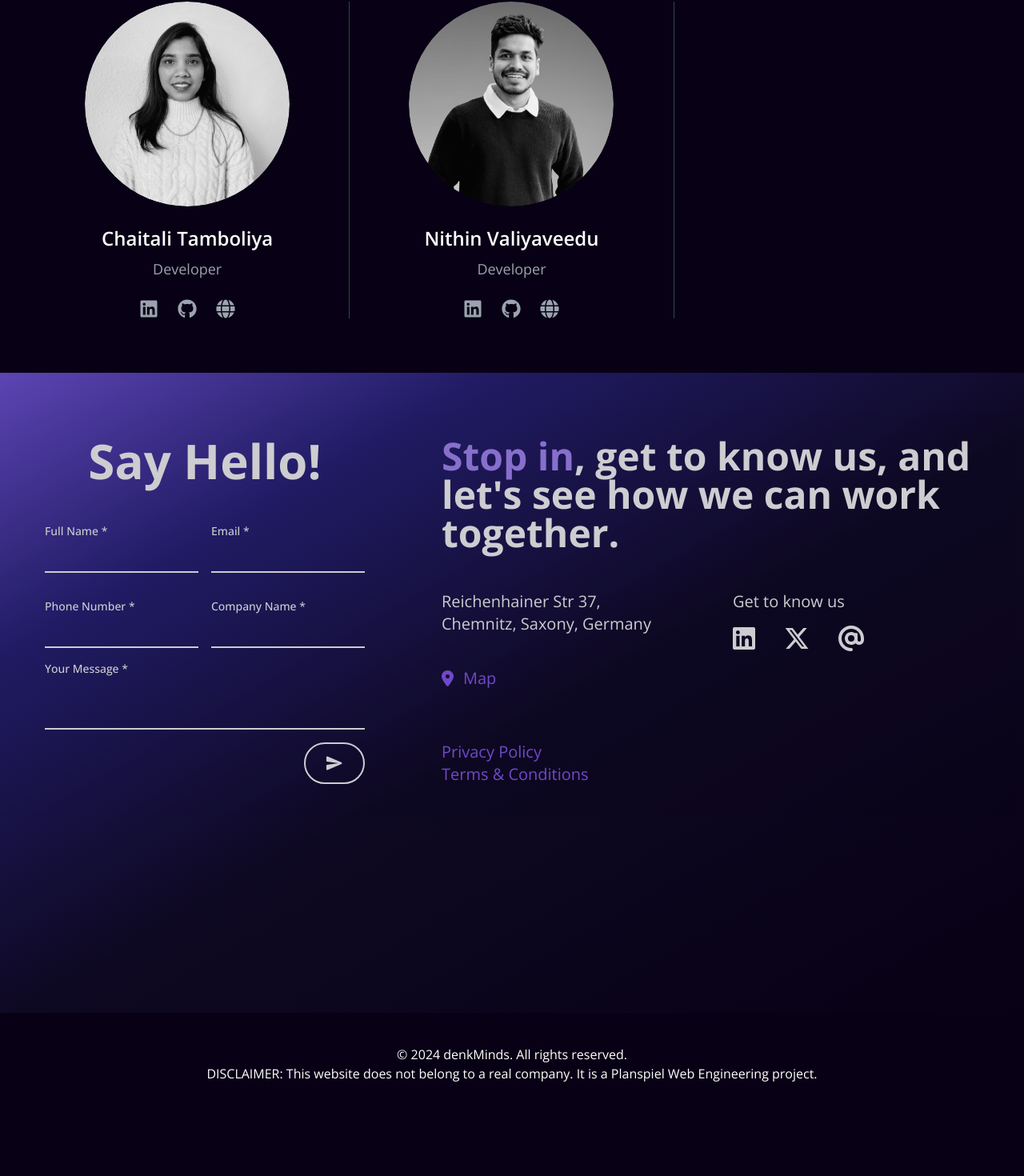
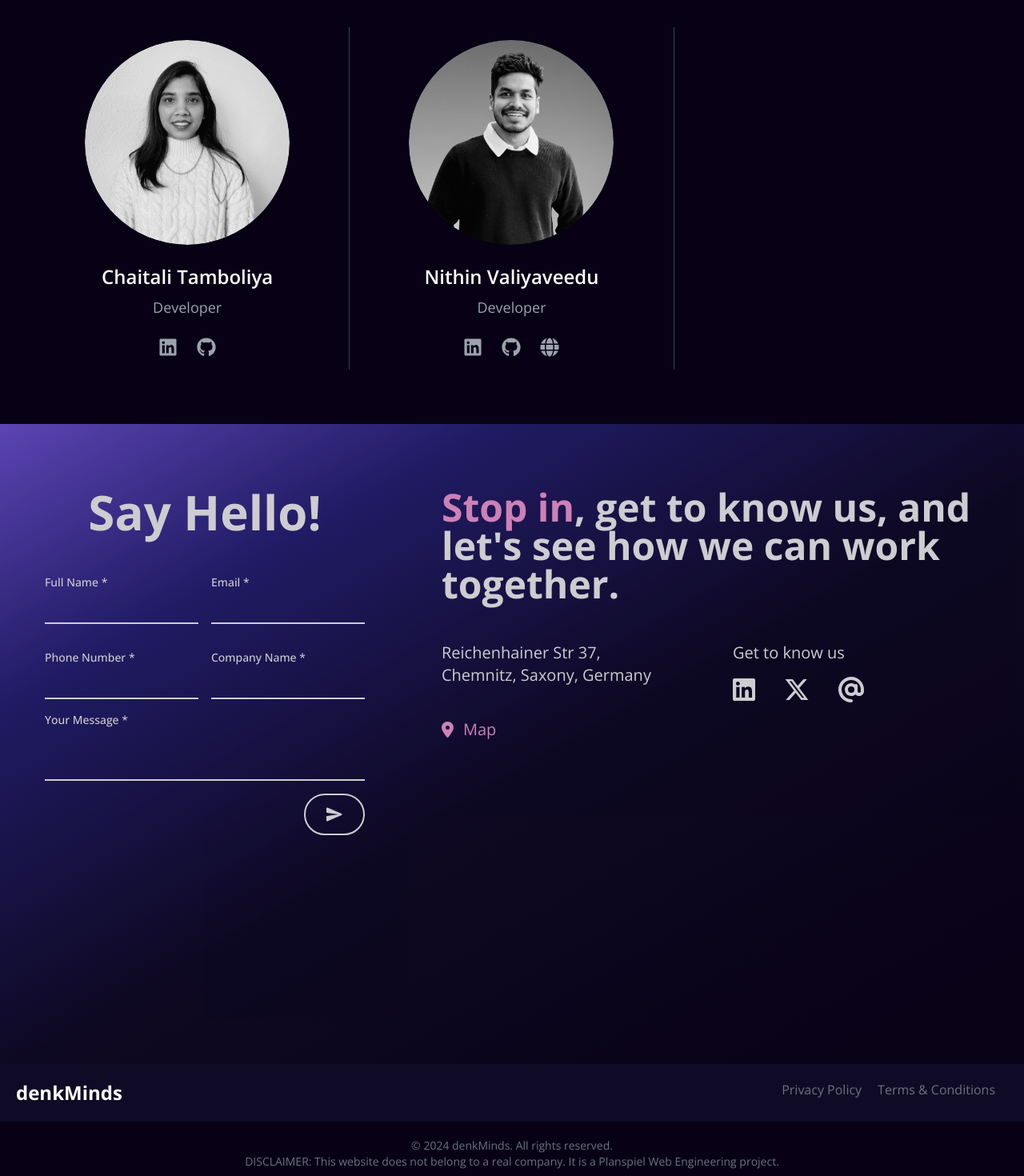
Before and after one commit to Uyadav207/denkMinds, a Next.js app: page / in a window 1280 px wide. Shown: the part 1774-3244 px from the top of the page at 80% size. Before the commit the page ends 3168 px from the top, so only its background shows below. Built offline with nearby package versions, Linux system fonts and the light colour scheme.

Commit message:
Added color to "stop in" and icons. Disabled footer links.

```diff
--- a/src/app/components/ContactForm.tsx
+++ b/src/app/components/ContactForm.tsx
@@ -11,7 +11,7 @@ const ContactForm = () => {
       id="contactform"
       className="flex flex-col md:flex-row min-h-screen bg-background-home opacity-80"
     >
-      <div className="w-full md:w-2/5 text-white flex flex-col pt-20 transition-opacity duration-300 p-10">
+      <div className="w-full md:w-2/5 text-white flex flex-col pt-20 transition-opacity duration-300 p-10 ">
         <h2 className="text-6xl font-bold text-white text-center mb-8">
           Say Hello!
         </h2>
@@ -21,7 +21,7 @@ const ContactForm = () => {
       </div>
       <div className="w-full md:w-3/5 text-white flex flex-col pt-20 transition-opacity duration-300 p-10">
         <h2 className="text-5xl font-bold text-white mb-4">
-          <span className="text-violet-400">Stop in</span>, get to know us, and let's see how we can work together.
+          <span className="text-[#FFA1DF]">Stop in</span>, get to know us, and let's see how we can work together.
           {/* Stop by our <span className="text-violet-400">studio</span> and share
           your thoughts on your project. */}
         </h2>
@@ -32,7 +32,7 @@ const ContactForm = () => {
               <p className="text-xl">Reichenhainer Str 37,</p>
               <p className="text-xl">Chemnitz, Saxony, Germany</p>
               <p className="pt-10 text-xl">
-                <Link href="https://maps.app.goo.gl/UappjGQQoEHy8CZw6" className="underline-onhover text-violet-500 hover:text-white" target="_blank" rel="noopener noreferrer" title="Open in Google Maps">
+                <Link href="https://maps.app.goo.gl/UappjGQQoEHy8CZw6" className="underline-onhover text-[#FFA1DF] hover:text-white" target="_blank" rel="noopener noreferrer" title="Open in Google Maps">
                   <FontAwesomeIcon icon={['fas', 'location-dot']} size="1x" />
                   <span className="hover-color-text underline-white pl-3">Map</span>
                 </Link>
@@ -48,13 +48,13 @@ const ContactForm = () => {
             <div className="flex flex-col">
               <p className="text-xl pb-4">Get to know us</p>
               <div className='flex mt-4 md:mt-0 gap-9'>
-                <Link href="https://www.linkedin.com/in/denkminds/" className='hover:text-violet-500' target="_blank" rel="noopener noreferrer" title="Follow us on LinkedIn">
+                <Link href="https://www.linkedin.com/in/denkminds/" className='hover:text-[#FFA1DF]' target="_blank" rel="noopener noreferrer" title="Follow us on LinkedIn">
                   <FontAwesomeIcon icon={faLinkedin} size="2x" />
                 </Link>
-                <Link href="https://x.com/denkminds" className='hover:text-violet-500' target="_blank" rel="noopener noreferrer" title="Follow us on Twitter">
+                <Link href="https://x.com/denkminds" className='hover:text-[#FFA1DF]' target="_blank" rel="noopener noreferrer" title="Follow us on Twitter">
                   <FontAwesomeIcon icon={faXTwitter} size="2x" />
                 </Link>
-                <Link href="mailto:denkminds@gmail.com" className='hover:text-violet-500' target="_blank" rel="noopener noreferrer" title="Send us an email">
+                <Link href="mailto:denkminds@gmail.com" className='hover:text-[#FFA1DF]' target="_blank" rel="noopener noreferrer" title="Send us an email">
                   <FontAwesomeIcon icon={faAt} size="2x" />
                 </Link>
               </div>
@@ -63,24 +63,6 @@ const ContactForm = () => {
           </div>
 
         </div>
-
-        <div className="flex flex-col xl:flex-row gap-10 py-8">
-
-        <div className="flex mt-4 md:mt-0">
-            <div className="flex flex-col">
-
-              <Link href="/privacy" className="underline-onhover text-violet-500 hover:text-white">
-                <span className="text-xl hover-color-text underline-white">Privacy Policy</span>
-              </Link>
-
-              <Link href="/privacy" className="underline-onhover text-violet-500 hover:text-white">
-                <span className="text-xl hover-color-text underline-white">Terms & Conditions</span>
-              </Link>
-            </div>
-          </div>
-
-
-        </div>
       </div>
     </section>
   )
--- a/src/app/components/Footer.tsx
+++ b/src/app/components/Footer.tsx
@@ -1,12 +1,26 @@
+import Link from 'next/link';
 import React from 'react';
 
 const Footer = () => {
   return (
-<section className="flex flex-col md:flex-row justify-center">
-      <div className="w-full text-white flex flex-col p-10 pb-30 text-center">
+    <section className="flex flex-col justify-center">
+      <div className="w-full text-white flex flex-col md:flex-row p-5 gap-6 justify-between bg-[#0f0a25;]">
+        <div className="flex items-center space-x-2 md:flex">
+          <p className="text-white font-bold text-2xl">denkMinds</p>
+        </div>
+        <div className="flex flex-col items-start md:flex-row gap-5 pr-4">
+          <button disabled className="underline-onhover text-gray-500 hover:text-white cursor-not-allowed inline-flex">
+            <span className="hover-color-text underline-white">Privacy Policy</span>
+          </button>
+          <button className="underline-onhover text-gray-500 hover:text-white cursor-not-allowed inline-flex">
+            <span className="hover-color-text underline-white">Terms & Conditions</span>
+          </button>
+        </div>
+      </div>
+      <div className="w-full text-gray-500 flex flex-col p-5 text-center">
         <div className="flex flex-col justify-center">
-        <p>&copy; {new Date().getFullYear()} denkMinds. All rights reserved.</p>
-        <p>DISCLAIMER: This website does not belong to a real company. It is a Planspiel Web Engineering project.</p>
+          <p className="text-sm">&copy; {new Date().getFullYear()} denkMinds. All rights reserved.</p>
+          <p className="text-sm">DISCLAIMER: This website does not belong to a real company. It is a Planspiel Web Engineering project.</p>
         </div>
       </div>
     </section>
--- a/src/app/components/cards/TeamCard.tsx
+++ b/src/app/components/cards/TeamCard.tsx
@@ -19,7 +19,7 @@ const TeamCard: React.FC<TeamCardProps> = ({
   githubUrl,
   portfolioUrl,
 }) => (
-  <div className="group flex flex-col w-full overflow-hidden mb-9 mx-auto border-1 md:border-r border-gray-700 border-t-0 border-b-0 bg-transparent text-center mx-auto transition-all duration-300 hover:bg-[#E0BBE4] hover:bg-opacity-20 ">
+  <div className="group flex flex-col w-full overflow-hidden mb-9 mx-auto border-1 md:border-r border-gray-700 border-t-0 border-b-0 bg-transparent text-center transition-all duration-300 hover:bg-[#272278] hover:bg-opacity-20 p-4">
 
     {/* Profile Image */}
     <div className="relative w-64 h-64 rounded-full overflow-hidden mb-6 mx-auto transition-all duration-300">
@@ -45,7 +45,7 @@ const TeamCard: React.FC<TeamCardProps> = ({
         href={linkedinUrl}
         target="_blank"
         rel="noopener noreferrer"
-        className="text-gray-400 hover:text-[#6D28D9]"
+        className="text-gray-400 hover:text-[#FFA1DF]"
       >
         <FaLinkedin size={24} />
       </a>
@@ -53,18 +53,18 @@ const TeamCard: React.FC<TeamCardProps> = ({
         href={githubUrl}
         target="_blank"
         rel="noopener noreferrer"
-        className="text-gray-400 hover:text-[#6D28D9]"
+        className="text-gray-400 hover:text-[#FFA1DF]"
       >
         <FaGithub size={24} />
       </a>
-      <a
+      {portfolioUrl && <a
         href={portfolioUrl}
         target="_blank"
         rel="noopener noreferrer"
-        className="text-gray-400 hover:text-[#6D28D9]"
+        className="text-gray-400 hover:text-[#FFA1DF]"
       >
         <FaGlobe size={24} />
-      </a>
+      </a>}
     </div>
   </div>
 )
```
